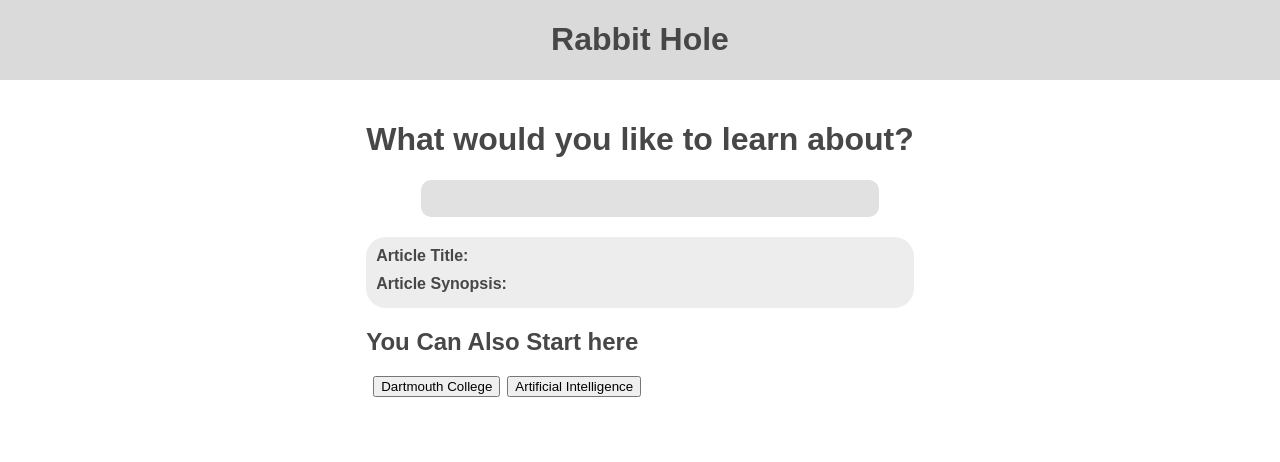
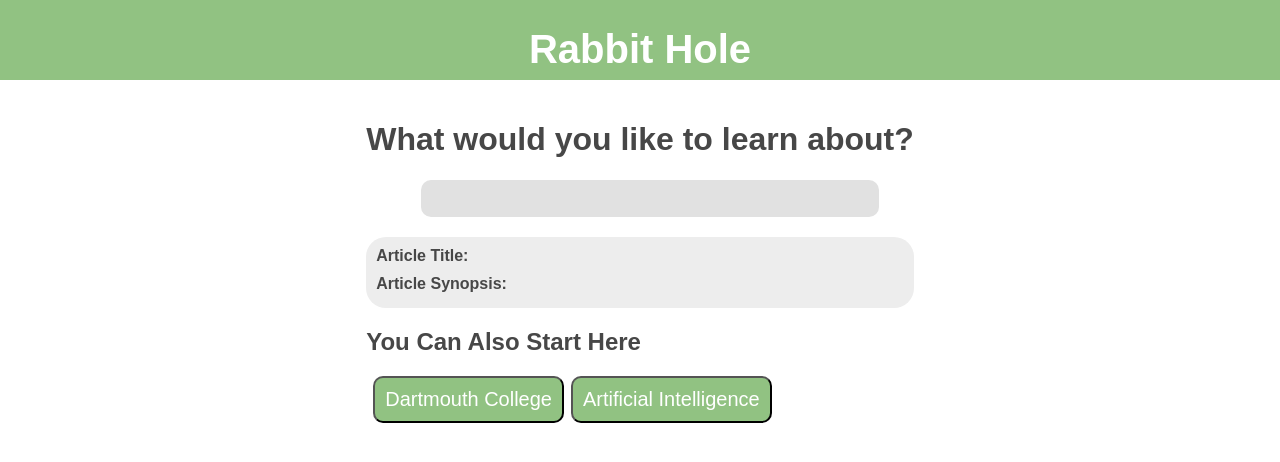
Before and after one commit to kevink107/wiki-app, a React (Create React App) app in the folder openAI/my-app/: page / in a window 1280 px wide. Shown: the top 462 px of the page. Built offline with nearby package versions, Linux system fonts and the light colour scheme.

Commit message:
made buttons nicer

```diff
--- a/openAI/my-app/src/App.css
+++ b/openAI/my-app/src/App.css
@@ -14,6 +14,7 @@
 .button{
   margin-left: 7px;
   display: inline-block;
+  align-content: center;
 }
 
 .findings{
--- a/openAI/my-app/src/App.js
+++ b/openAI/my-app/src/App.js
@@ -142,7 +142,7 @@ class App extends Component {
           <h1>What would you like to learn about?</h1>
           <Searchbar searchInput = {this.updateResults}/>
           <Synopsis article = {this.state.articleName} text = {this.state.synopsisArray}></Synopsis>
-          <h2>{this.state.searches>0 ? "Dig deeper:" : "You Can Also Start here"}</h2>
+          <h2>{this.state.searches>0 ? "Dig Deeper into the Rabbit Hole:" : "You Can Also Start Here"}</h2>
           <div id = "buttons">
             <Button text = {this.state.otherLinks[0]} buttonClick = {this.updateResults}></Button>
             <Button text = {this.state.otherLinks[1]} buttonClick = {this.updateResults}></Button>
--- a/openAI/my-app/src/Components/Button.js
+++ b/openAI/my-app/src/Components/Button.js
@@ -1,4 +1,5 @@
 import React, { Component } from 'react'
+import "./button.css"
 
 export default class Button extends Component {
 
--- a/openAI/my-app/src/Components/Topbar/topbar.css
+++ b/openAI/my-app/src/Components/Topbar/topbar.css
@@ -1,9 +1,10 @@
 .topbar {
     width: 100%;
     height: 80px;
-    background-color: rgb(218, 218, 218);
-    color: rgb(71, 71, 71);
+    background-color: rgb(145, 194, 130);
+    color: white;
     position: fixed;
     top: 0;
     text-align: center;
+    font-size: 20px;
 }
--- /dev/null
+++ b/openAI/my-app/src/Components/button.css
@@ -0,0 +1,8 @@
+button {
+    border-radius: 10px;
+    padding: 10px;
+    font-size: 20px;
+    background-color: rgb(145, 194, 130);
+    color: white;
+    font-weight: 500;
+}
--- /dev/null
+++ b/openAI/my-app/src/Home.js
@@ -0,0 +1,3 @@
+import './App.css';
+import React, {useState} from "react";
+import SlidingMenu from "./Components"
```
